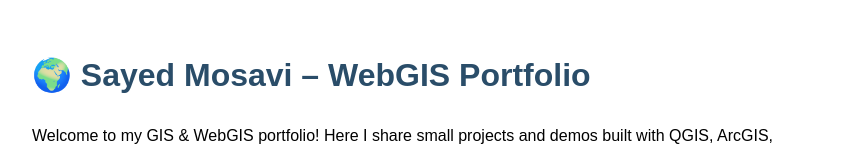
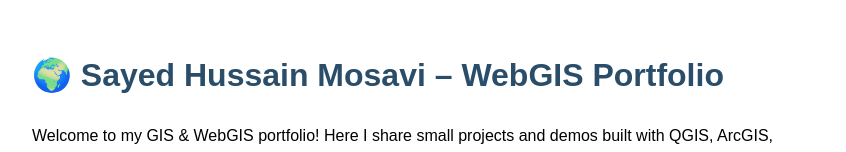
Before and after one commit to HussainMosavi/sayedmosavi.github.io, a plain HTML site: page index.html in a window 1280 px wide. Shown: the top 152 px of the page, without its empty margins (208-1054 px from the left). Drawn offline with Linux system fonts and the light colour scheme.

Commit message:
Update index.html

```diff
--- a/index.html
+++ b/index.html
@@ -3,7 +3,7 @@
 <head>
   <meta charset="UTF-8" />
   <meta name="viewport" content="width=device-width, initial-scale=1.0" />
-  <title>Sayed Mosavi | WebGIS Portfolio</title>
+  <title>Sayed Hussain Mosavi | WebGIS Portfolio</title>
   <style>
     body { font-family: Arial, sans-serif; max-width: 800px; margin: 50px auto; line-height: 1.6; }
     h1 { color: #2a4d69; }
@@ -13,7 +13,7 @@
   </style>
 </head>
 <body>
-  <h1>🌍 Sayed Mosavi – WebGIS Portfolio</h1>
+  <h1>🌍 Sayed Hussain Mosavi – WebGIS Portfolio</h1>
   <p>Welcome to my GIS & WebGIS portfolio!
      Here I share small projects and demos built with QGIS, ArcGIS, Node.js, and Leaflet.</p>
 
```
